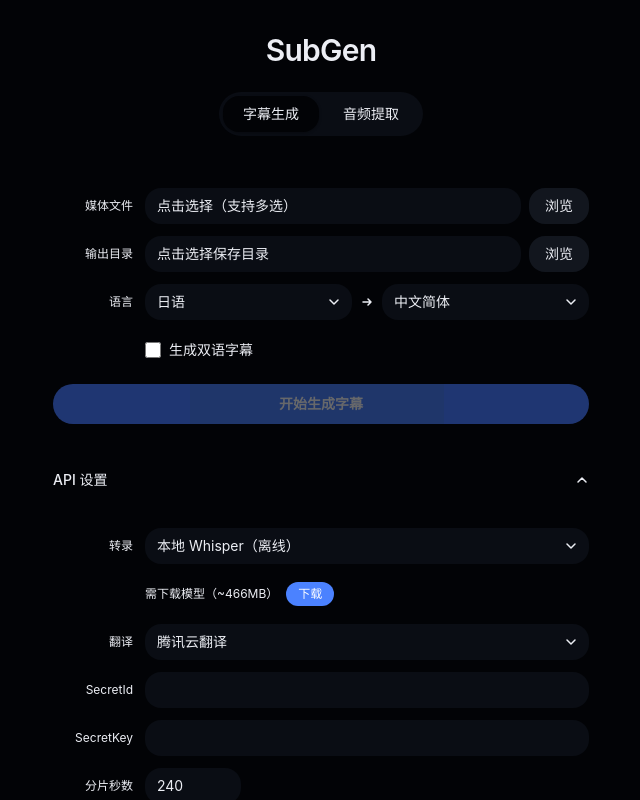
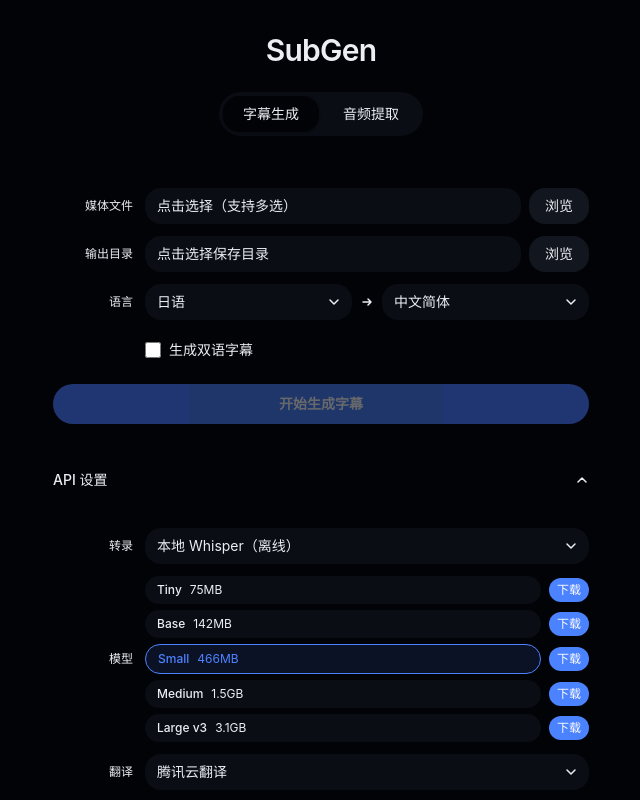
Before and after one commit to Mt-Youya/SubGen, a Next.js app in the folder packages/desktop/: page / in a window 1280 px wide. Shown: the top 800 px of the page, without its empty margins (319-959 px from the left). Built offline with nearby package versions, Linux system fonts and the light colour scheme.

Commit message:
feat: multi-model whisper support and fix infinite render loop

```diff
--- a/packages/desktop/components/DesktopSubtitlePanel.tsx
+++ b/packages/desktop/components/DesktopSubtitlePanel.tsx
@@ -18,6 +18,8 @@ interface GenerateResult {
   translatedPath: string;
   bilingualPath: string | null;
 }
+type WhisperModel = "tiny" | "base" | "small" | "medium" | "large-v3";
+
 interface Settings {
   asrProvider: AsrProvider;
   translateProvider: TranslateProvider;
@@ -28,6 +30,7 @@ interface Settings {
   tencentSecretKey: string;
   chunkSeconds: number;
   skipCache: boolean;
+  whisperModel: WhisperModel;
 }
 
 const DEFAULT_SETTINGS: Settings = {
@@ -40,7 +43,16 @@ const DEFAULT_SETTINGS: Settings = {
   tencentSecretKey: "",
   chunkSeconds: 240,
   skipCache: false,
+  whisperModel: "small",
 };
+
+const WHISPER_MODELS: { name: WhisperModel; label: string; size: string }[] = [
+  { name: "tiny",     label: "Tiny",     size: "75MB"  },
+  { name: "base",     label: "Base",     size: "142MB" },
+  { name: "small",    label: "Small",    size: "466MB" },
+  { name: "medium",   label: "Medium",   size: "1.5GB" },
+  { name: "large-v3", label: "Large v3", size: "3.1GB" },
+];
 
 const SOURCE_LANGS = [
   { code: "ja", label: "日语" }, { code: "zh", label: "中文" },
@@ -58,9 +70,9 @@ function hasTauriRuntime() {
   return typeof window !== "undefined" && "__TAURI_INTERNALS__" in window;
 }
 
-function settingsComplete(s: Settings, modelReady: boolean): boolean {
+function settingsComplete(s: Settings, modelReady: boolean, downloadedModels?: Set<WhisperModel>): boolean {
   const asrOk = s.asrProvider === "local-whisper"
-    ? modelReady
+    ? (downloadedModels ? downloadedModels.has(s.whisperModel) : modelReady)
     : s.asrProvider === "groq" ? !!s.groqApiKey.trim() : !!s.siliconflowApiKey.trim();
   const trlOk = s.translateProvider === "tencent"
     ? !!(s.tencentSecretId.trim() && s.tencentSecretKey.trim())
@@ -208,32 +220,43 @@ export function DesktopSubtitlePanel() {
   const currentTaskRef = useRef<string>("");  // 当前处理文件路径
   const [settingsOpen, setSettingsOpen] = useState(false);
   const [modelReady, setModelReady] = useState(false);
-  const [modelDownloading, setModelDownloading] = useState(false);
+  const [downloadingModel, setDownloadingModel] = useState<WhisperModel | null>(null);
+  const [downloadedModels, setDownloadedModels] = useState<Set<WhisperModel>>(new Set());
   const initialized = useRef(false);
+
+  const whisperModelRef = useRef(settings.whisperModel);
+  useEffect(() => { whisperModelRef.current = settings.whisperModel; }, [settings.whisperModel]);
 
   const checkModel = useCallback(async () => {
     if (!hasTauriRuntime()) return;
     const { invoke } = await import("@tauri-apps/api/core");
-    const info = await invoke<{ whisper: boolean; model: boolean }>("check_whisper_model").catch(() => ({ whisper: false, model: false }));
+    const info = await invoke<{
+      whisper: boolean;
+      model: boolean;
+      models: { name: WhisperModel; downloaded: boolean }[];
+    }>("check_whisper_model", { model: whisperModelRef.current })
+      .catch(() => ({ whisper: false, model: false, models: [] }));
     setModelReady(info.model && info.whisper);
-  }, []);
+    setDownloadedModels(new Set(info.models.filter(m => m.downloaded).map(m => m.name)));
+  }, []); // 不依赖 settings，通过 ref 读取当前值
 
-  const downloadModel = useCallback(async () => {
-    setModelDownloading(true);
+  const downloadModel = useCallback(async (modelName: WhisperModel) => {
+    setDownloadingModel(modelName);
     try {
       const { invoke } = await import("@tauri-apps/api/core");
-      await invoke("download_whisper_model");
-      setModelReady(true);
+      await invoke("download_whisper_model", { model: modelName });
+      setDownloadedModels(prev => new Set([...prev, modelName]));
+      if (modelName === settings.whisperModel) setModelReady(true);
     } catch (e) {
       alert(`模型下载失败: ${e}`);
     } finally {
-      setModelDownloading(false);
+      setDownloadingModel(null);
     }
-  }, []);
+  }, [settings.whisperModel]);
 
+  // 只在挂载时跑一次
   useEffect(() => {
     setIsTauri(hasTauriRuntime());
-    checkModel();
     const saved = window.localStorage.getItem("subgen-desktop-settings");
     if (saved) {
       try {
@@ -248,7 +271,17 @@ export function DesktopSubtitlePanel() {
       setSettingsOpen(true);
     }
     initialized.current = true;
-  }, [checkModel]);
+  }, []); // eslint-disable-line react-hooks/exhaustive-deps
+
+  // isTauri 就绪时初始检查
+  useEffect(() => {
+    if (isTauri) checkModel();
+  }, [isTauri, checkModel]);
+
+  // 切换模型时重新检查
+  useEffect(() => {
+    if (isTauri) checkModel();
+  }, [settings.whisperModel]); // eslint-disable-line react-hooks/exhaustive-deps
 
   useEffect(() => {
     if (!initialized.current) return;
@@ -314,7 +347,7 @@ export function DesktopSubtitlePanel() {
   }, []);
 
   const canSubmit = useMemo(() =>
-    isTauri && tasks.length > 0 && !!outputDir && !isRunning && settingsComplete(settings, modelReady),
+    isTauri && tasks.length > 0 && !!outputDir && !isRunning && settingsComplete(settings, modelReady, downloadedModels),
     [isTauri, tasks, outputDir, isRunning, settings, modelReady]);
 
   const handleSubmit = useCallback(async () => {
@@ -346,6 +379,7 @@ export function DesktopSubtitlePanel() {
             tencent_secret_key: settings.tencentSecretKey || null,
             chunk_seconds: settings.chunkSeconds,
             skip_cache: settings.skipCache,
+            whisper_model: settings.whisperModel,
           },
         });
         const totalElapsed = (Date.now() - taskStart) / 1000;
@@ -548,24 +582,39 @@ export function DesktopSubtitlePanel() {
             </Row>
 
             {settings.asrProvider === "local-whisper" && (
-              <Row label="">
-                {modelReady ? (
-                  <span className="text-xs" style={{ color: "var(--color-success)" }}>✓ 模型已就绪</span>
-                ) : (
-                  <div className="flex items-center gap-2">
-                    <span className="text-xs" style={{ color: "var(--color-warning)" }}>
-                      需下载模型（~466MB）
-                    </span>
-                    <button
-                      onClick={downloadModel}
-                      disabled={modelDownloading}
-                      className="rounded-lg px-3 py-1 text-xs font-medium disabled:opacity-50"
-                      style={{ background: "var(--color-accent)", color: "white" }}
-                    >
-                      {modelDownloading ? "下载中..." : "下载"}
-                    </button>
-                  </div>
-                )}
+              <Row label="模型">
+                <div className="flex flex-col gap-1.5">
+                  {WHISPER_MODELS.map(m => {
+                    const downloaded = downloadedModels.has(m.name);
+                    const isSelected = settings.whisperModel === m.name;
+                    const isDownloading = downloadingModel === m.name;
+                    return (
+                      <div key={m.name} className="flex items-center justify-between gap-2">
+                        <button
+                          onClick={() => set("whisperModel", m.name)}
+                          className="flex items-center gap-2 flex-1 text-left rounded-lg px-3 py-1.5 text-xs transition-all"
+                          style={{
+                            background: isSelected ? "var(--color-accent-muted)" : "var(--color-surface-2)",
+                            border: `1px solid ${isSelected ? "var(--color-accent)" : "var(--color-border)"}`,
+                            color: isSelected ? "var(--color-accent)" : "var(--color-text-primary)",
+                          }}>
+                          <span className="font-medium">{m.label}</span>
+                          <span style={{ color: "var(--color-text-tertiary)" }}>{m.size}</span>
+                          {downloaded && <span style={{ color: "var(--color-success)" }}>✓</span>}
+                        </button>
+                        {!downloaded && (
+                          <button
+                            onClick={() => downloadModel(m.name)}
+                            disabled={isDownloading}
+                            className="shrink-0 rounded-lg px-2 py-1 text-xs font-medium disabled:opacity-50"
+                            style={{ background: "var(--color-accent)", color: "white" }}>
+                            {isDownloading ? "下载中..." : "下载"}
+                          </button>
+                        )}
+                      </div>
+                    );
+                  })}
+                </div>
               </Row>
             )}
             {settings.asrProvider === "groq" && (
```
Also changed, not shown: 1 other file (tests, documents, lock files or other folders).
